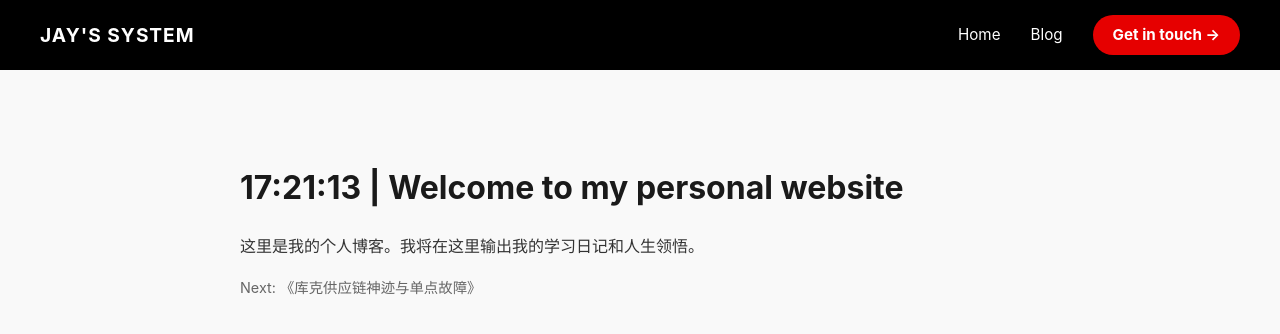
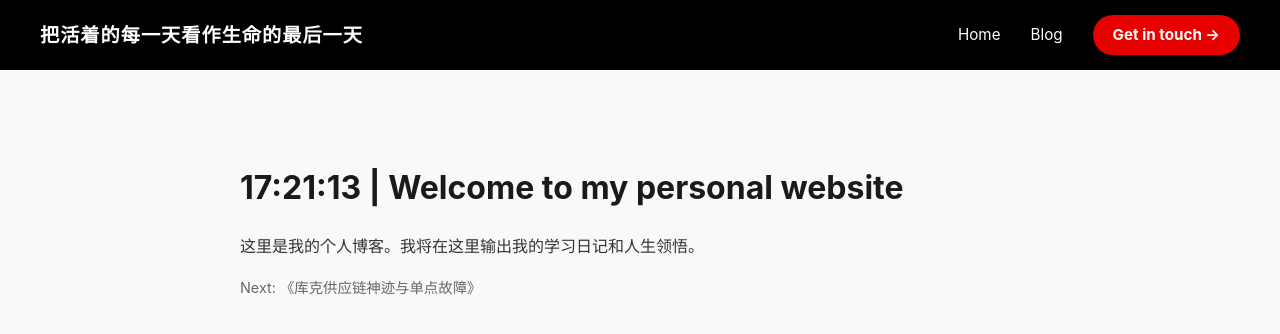
Before and after one commit to jayzzzzmp-commits/jayzzzzmp-commits.github.io, a Jekyll site: the page built from index.html, in a window 1280 px wide. Shown: the top 334 px of the page. Built offline with Jekyll 4.4.1, drawn with Linux system fonts in a browser that asks for light colours.

Commit message:
Update default.html

```diff
--- a/_layouts/default.html
+++ b/_layouts/default.html
@@ -25,7 +25,7 @@
 <body>
 
     <nav class="navbar">
-        <div class="nav-brand">JAY'S SYSTEM</div>
+        <div class="nav-brand">把活着的每一天看作生命的最后一天</div>
         <div class="nav-links">
             <a href="index.html">Home</a>
             <a href="blog.html">Blog</a>
```
